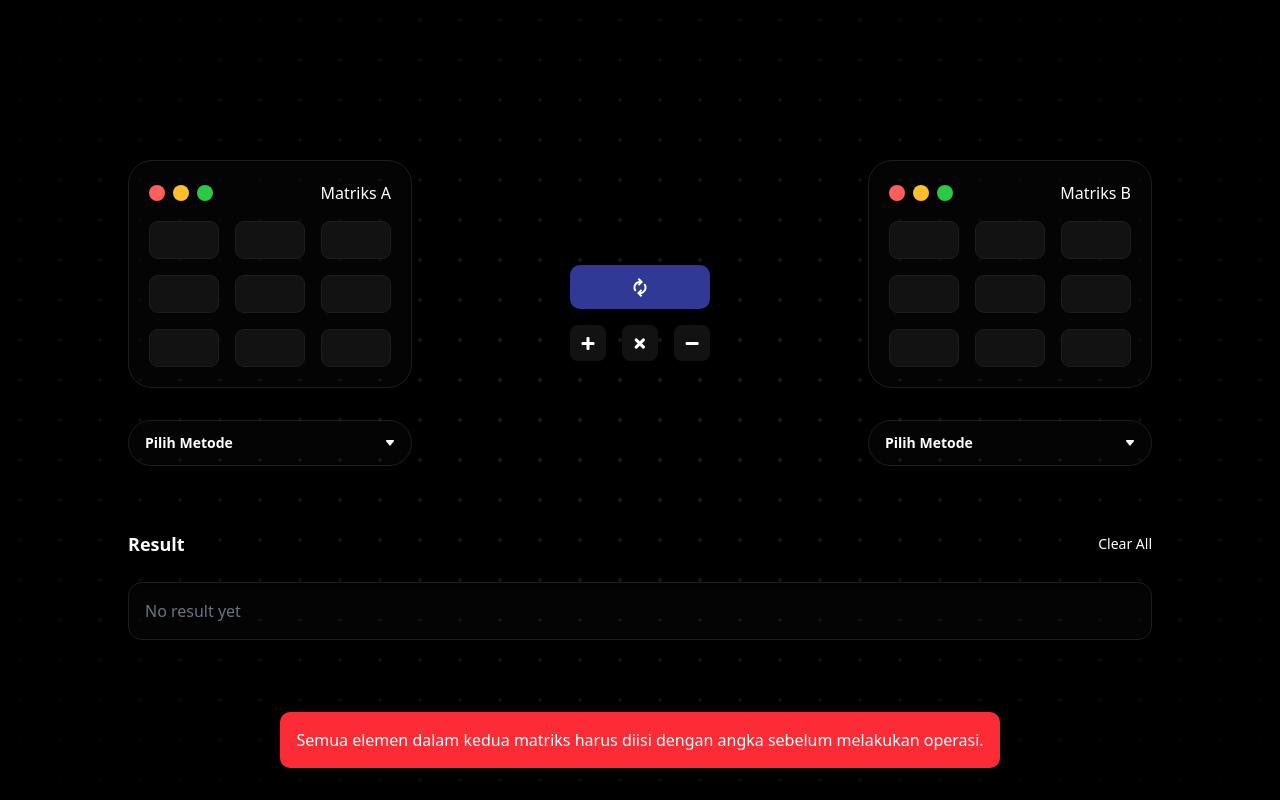
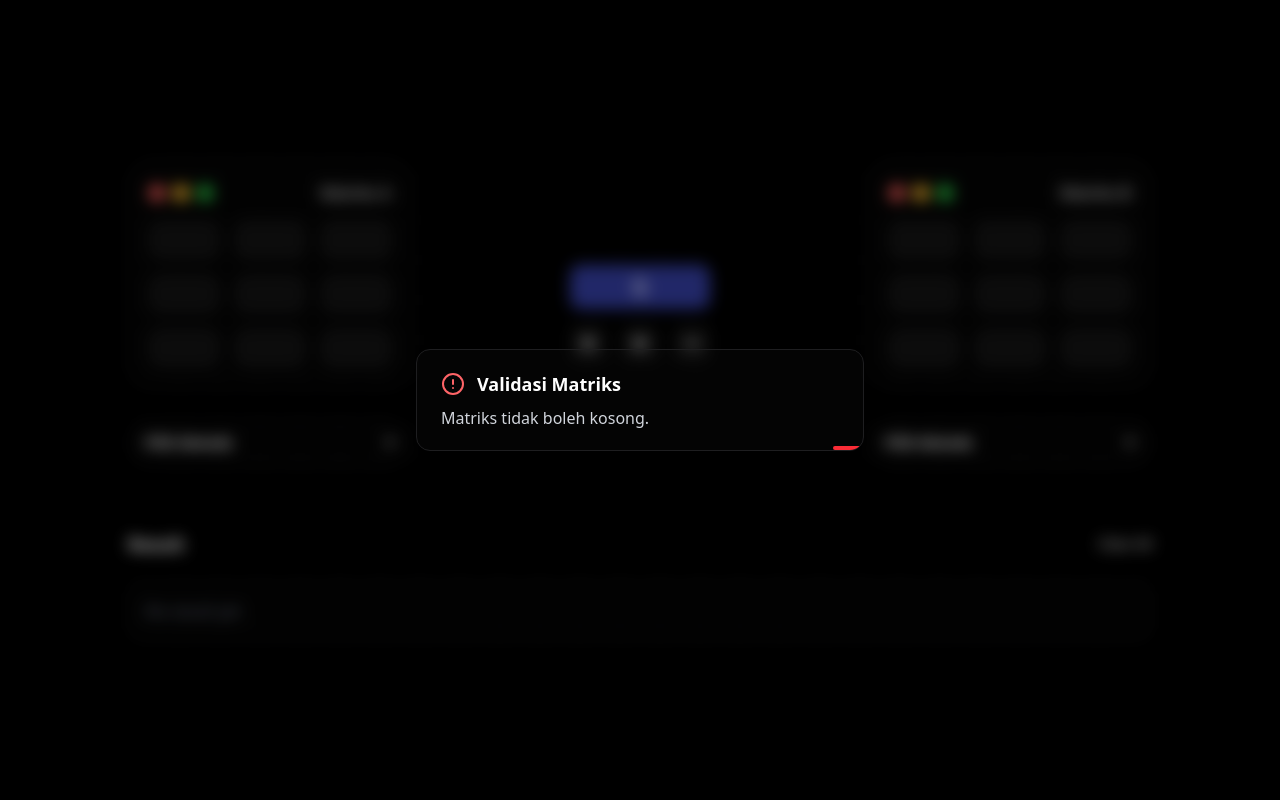
Before and after one commit to iniiferdi/caltriks, a Next.js app: page / in a window 1280 px wide. Both pictures are taken after a click on the button 588 px from the left and 343 px from the top of the page. Built offline with nearby package versions, Linux system fonts and the light colour scheme.

Commit message:
validasi messsage

```diff
--- a/src/app/page.js
+++ b/src/app/page.js
@@ -1,6 +1,7 @@
 'use client';
 
-import { motion } from "framer-motion";
+import { motion, AnimatePresence } from "framer-motion";
+import { AlertCircle } from "lucide-react";
 import { useState } from "react";
 import { DotBackgroundDemo } from "@/components/BackgroundDots/index";
 import { MatriksOperations } from "@/components/MatrixOperations/MatriksOperations";
@@ -18,6 +19,9 @@ export default function Home() {
   const [matrices, setMatrices] = useState(initialMatricesState);
   const [resultHistory, setResultHistory] = useState([]);
   const [errorMessage, setErrorMessage] = useState(null);
+  const [errorType, setErrorType] = useState(null);
+
+
 
   const handleMatrixChange = (matrixId, row, col, valueOrMatrix) => {
     setMatrices(prev => {
@@ -41,15 +45,12 @@ export default function Home() {
   };
 
   const handleSwap = () => {
-    console.log("Swapping matrices...");
-
     setMatrices(prev => {
-      console.log("Before swap:", prev);
       const swapped = {
         matrixA: prev.matrixB,
         matrixB: prev.matrixA,
       };
-      console.log("After swap:", swapped);
+
       return swapped;
     });
   };
@@ -64,7 +65,7 @@ export default function Home() {
     try {
       const { matrixA: rawMatrixA, matrixB: rawMatrixB } = matrices;
 
-      const matrixA = normalizeMatrix(rawMatrixA); // lakukan trimming di sini
+      const matrixA = normalizeMatrix(rawMatrixA);
       const matrixB = normalizeMatrix(rawMatrixB);
 
       validateMatrixOperation(type, matrixA, matrixB);
@@ -74,8 +75,13 @@ export default function Home() {
 
       setErrorMessage(null);
     } catch (err) {
-      console.error("Invalid matrix operation", err);
       setErrorMessage(err.message);
+      setErrorType(err.name);
+
+      setTimeout(() => {
+        setErrorMessage(null);
+        setErrorType(null);
+      }, 3000);
     }
   };
 
@@ -88,6 +94,8 @@ export default function Home() {
     setResultHistory([]);
     setErrorMessage(null);
   };
+
+
 
   return (
     <div className="relative flex flex-col min-h-screen justify-center w-full items-center py-24 bg-black">
@@ -138,11 +146,48 @@ export default function Home() {
         <ResultBox history={resultHistory} onClear={clearHistory} />
       </motion.div>
 
-      {errorMessage && (
-        <div className="absolute bottom-8 text-white bg-red-500 p-4 rounded-lg">
-          {errorMessage}
-        </div>
-      )}
+      <AnimatePresence>
+        {errorMessage && (
+          <motion.div
+            initial={{ opacity: 0 }}
+            animate={{ opacity: 1 }}
+            exit={{ opacity: 0 }}
+            transition={{ duration: 0.3 }}
+            className="fixed inset-0 z-50 flex items-center justify-center backdrop-blur-sm bg-black/30"
+          >
+            <motion.div
+              initial={{ scale: 0.9, opacity: 0 }}
+              animate={{ scale: 1, opacity: 1 }}
+              exit={{ scale: 0.9, opacity: 0 }}
+              transition={{ duration: 0.3, ease: "easeOut" }}
+              className="bg-[rgba(128,120,120,0.03)] backdrop-blur-[118.2px] shadow-lg shadow-[rgba(0,0,0,0.25)] border border-[#1E1E20]  text-white px-6 py-5 rounded-xl  text-sm sm:text-base max-w-md w-full mx-4 relative overflow-hidden"
+            >
+              {/* Icon dan Judul */}
+              <div className="flex items-center gap-3 mb-2">
+                <AlertCircle className="w-6 h-6 text-red-400" />
+                <h2 className="font-semibold text-base sm:text-lg">
+                  {errorType || "Error"}
+                </h2>
+              </div>
+
+              {/* Pesan Error */}
+              <p className="text-sm sm:text-base text-gray-300">{errorMessage}</p>
+
+              {/* Countdown Bar */}
+              <motion.div
+                className="absolute bottom-0 rounded-full right-0 h-1 bg-red-500 bg-opacity-40"
+                initial={{ width: "100%" }}
+                animate={{ width: 0 }}
+                transition={{ duration: 3, ease: "linear" }}
+              />
+            </motion.div>
+          </motion.div>
+        )}
+      </AnimatePresence>
+
+
+
+
     </div>
   );
 }
--- a/src/utils/validateMatrixOperation.js
+++ b/src/utils/validateMatrixOperation.js
@@ -11,28 +11,29 @@ export function validateMatrixOperation(type, matrixA, matrixB) {
   }
 
   function isMatrixFilled(matrix) {
-    if (!Array.isArray(matrix) || matrix.length === 0) return false;
-    return matrix.every(
-      row =>
-        Array.isArray(row) &&
-        row.length > 0 &&
-        row.every(cell => typeof cell === 'number' && !isNaN(cell))
-    );
+    return Array.isArray(matrix) && matrix.length > 0 &&
+      matrix.every(row => Array.isArray(row) && row.every(cell => typeof cell === 'number' && !isNaN(cell)));
   }
 
   const { rows: rowsA, cols: colsA } = getValidDimensions(matrixA);
   const { rows: rowsB, cols: colsB } = getValidDimensions(matrixB);
 
   if (!isMatrixFilled(matrixA) || !isMatrixFilled(matrixB)) {
-    throw new Error("Semua elemen dalam kedua matriks harus diisi dengan angka sebelum melakukan operasi.");
+    const err = new Error("Matriks tidak boleh kosong.");
+    err.name = "Validasi Matriks";
+    throw err;
   }
 
-  if ((type === "add" || type === "subtract") && (rowsA !== rowsB || colsA !== colsB)) {
-    throw new Error(`Untuk operasi ${type === "add" ? "penjumlahan" : "pengurangan"}, ukuran kedua matriks harus sama.`);
+  if ((type === "add" || type === "sub") && (rowsA !== rowsB || colsA !== colsB)) {
+    const err = new Error("Matriks A dan B harus memiliki ukuran yang sama.");
+    err.name = "Validasi Operasi";
+    throw err;
   }
 
-  if (type === "multiply" && colsA !== rowsB) {
-    throw new Error("Untuk perkalian matriks, jumlah kolom Matriks A harus sama dengan jumlah baris Matriks B.");
+  if (type === "mul" && colsA !== rowsB) {
+    const err = new Error("Jumlah kolom Matriks A harus sama dengan jumlah baris Matriks B.");
+    err.name = "Validasi Operasi";
+    throw err;
   }
 
   return true;
```
